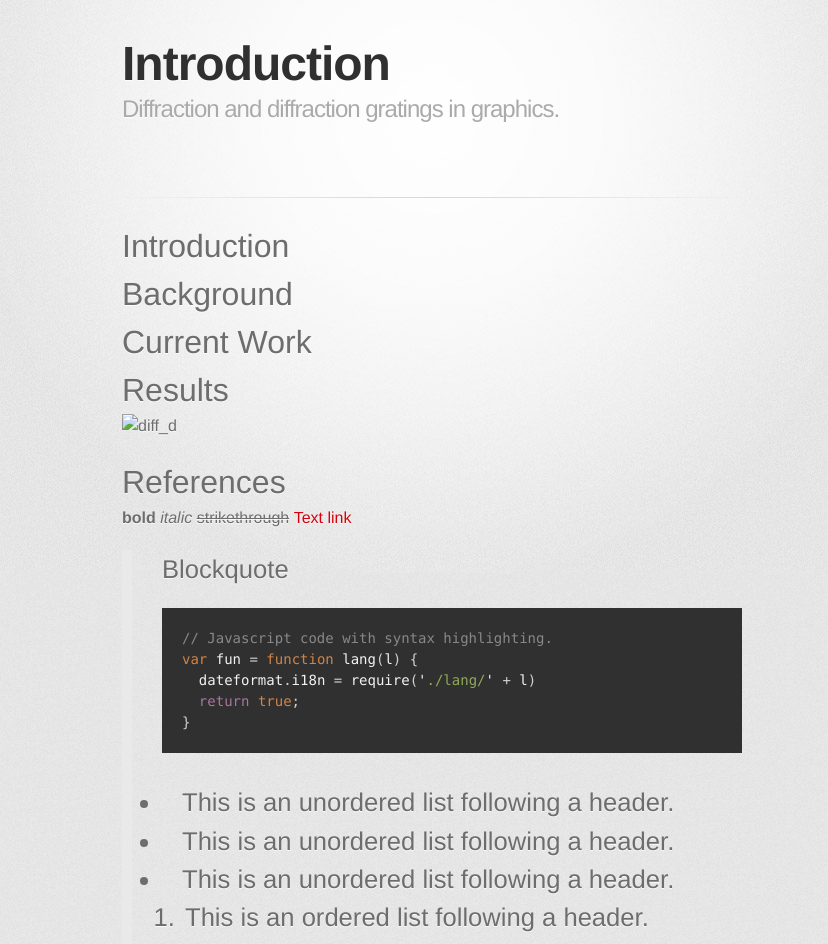
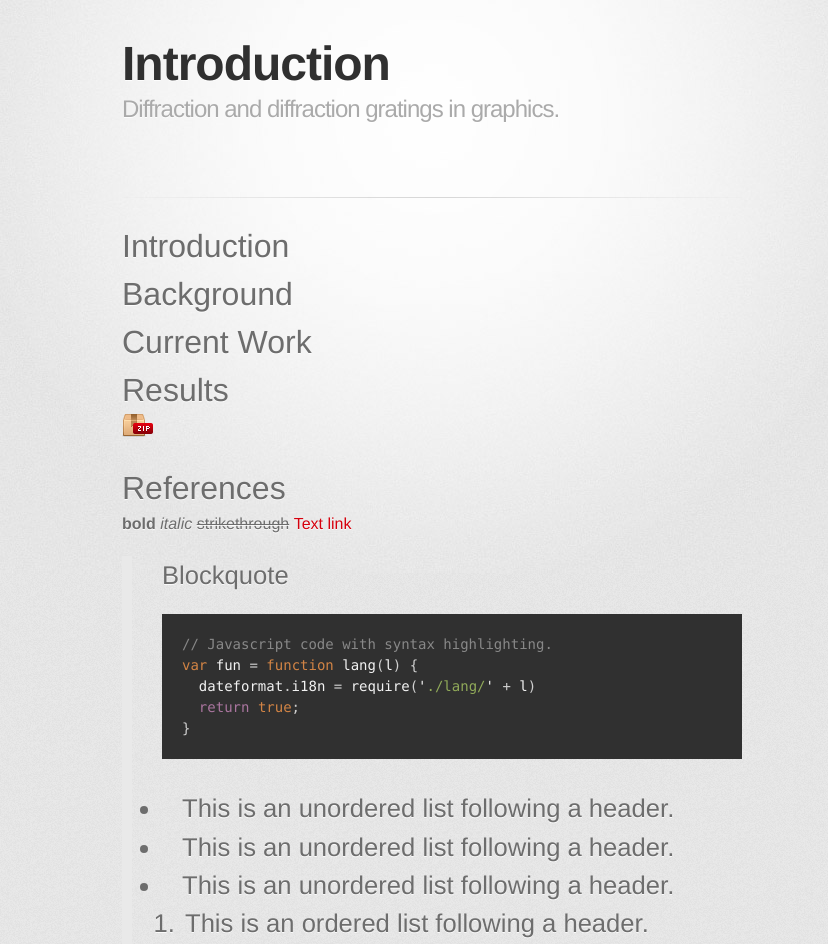
Before and after one commit to tabenmalik/cs354-diffraction-report, a Jekyll site: the page built from index.md, in a window 1280 px wide. Shown: the top 944 px of the page, without its empty margins (208-1036 px from the left). Built offline with Jekyll 4.4.1, drawn with Linux system fonts in a browser that asks for light colours; some web fonts are replaced; our own code applies the rules of GitHub Pages for plain Markdown files.

Commit message:
Image test

```diff
--- a/index.md
+++ b/index.md
@@ -10,7 +10,7 @@ layout: default
 
 # Results
 
-![diff_d]({{site.url}}{{site.baseurl}}/assests/images/zip-icon.png)
+![diff_d]({{site.url}}{{site.baseurl}}/assets/images/zip-icon.png)
 
 # References
 
```
